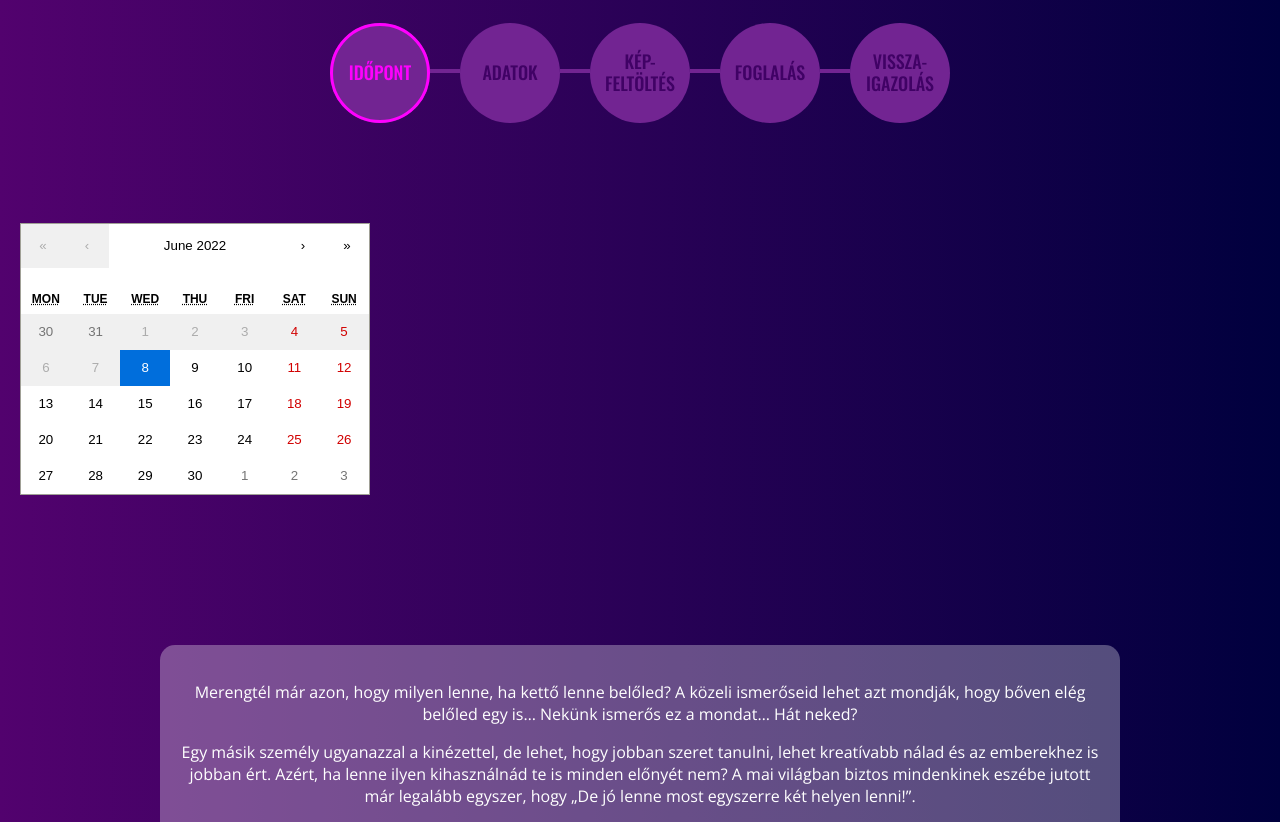
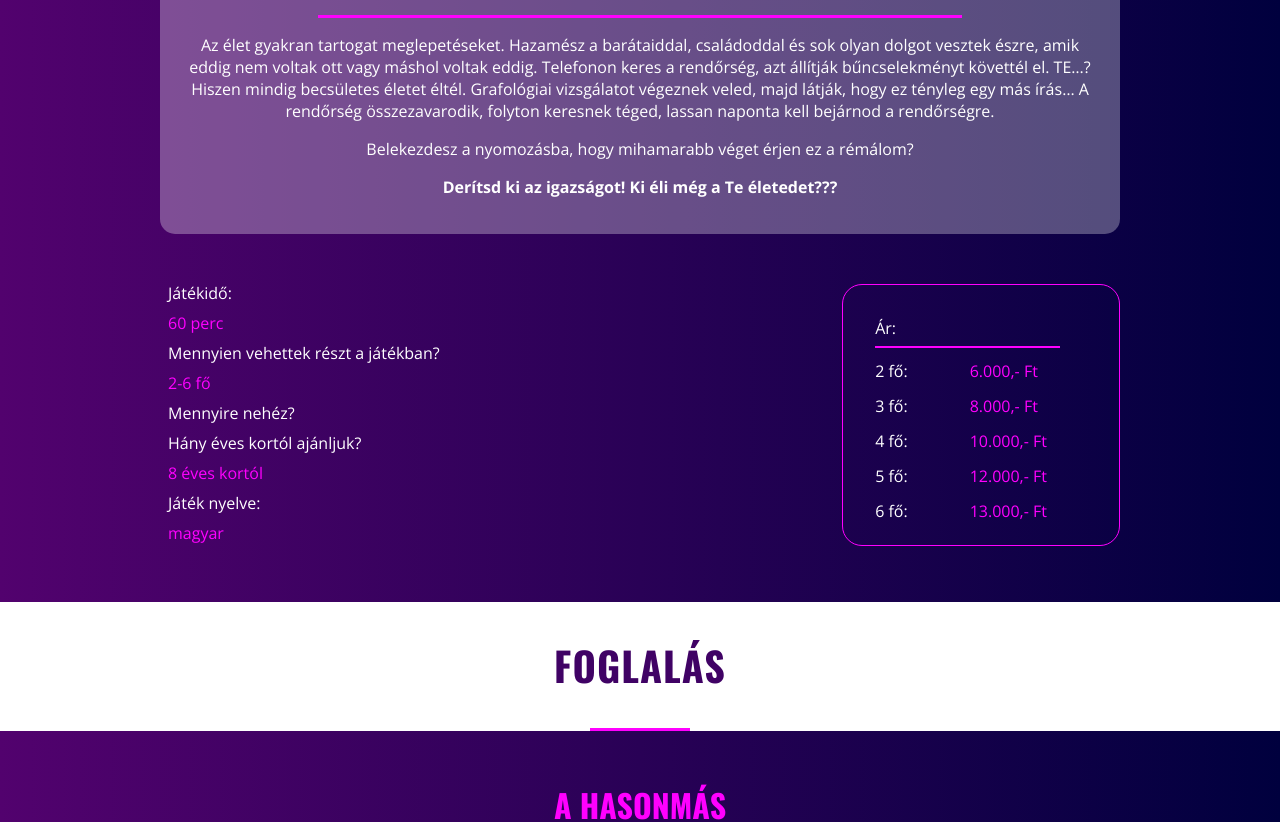
Before and after one commit to GyebnarPeter/next-level, a React (Create React App) app in the folder client/: page /hasonmas in a window 1280 px wide. Shown: the part 1420-2242 px from the top of the page. Built offline with nearby package versions, Linux system fonts and the light colour scheme; the HTML template or start-up script is replaced by a standard one.

Commit message:
import react some component

```diff
--- a/client/src/components/gameInfo/GameInfo.jsx
+++ b/client/src/components/gameInfo/GameInfo.jsx
@@ -1,7 +1,9 @@
+import React from "react";
 import "./gameInfo.css";
 import GameInfoText from "../../components/gameInfo/GameInfoText";
 import GameInfoDetails from "../../components/gameInfo/GameInfoDetails";
 import GameInfoPrice from "../../components/gameInfo/GameInfoPrice";
+
 export default function GameInfo() {
     return(
         <>
--- a/client/src/components/gameInfo/GameInfoDetails.jsx
+++ b/client/src/components/gameInfo/GameInfoDetails.jsx
@@ -1,3 +1,4 @@
+import React from "react";
 import "./gameInfoDetails.css";
 
 export default function gameInfoDetails() {
--- a/client/src/components/gameInfo/GameInfoPrice.jsx
+++ b/client/src/components/gameInfo/GameInfoPrice.jsx
@@ -1,3 +1,4 @@
+import React from "react";
 import "./gameInfoPrice.css";
 
 export default function gameInfoPrice() {
--- a/client/src/components/gameInfo/GameInfoText.jsx
+++ b/client/src/components/gameInfo/GameInfoText.jsx
@@ -1,3 +1,4 @@
+import React from "react";
 import "./gameInfoText.css";
 
 export default function GameInfoText() {
--- a/client/src/pages/counterpart/Counterpart.jsx
+++ b/client/src/pages/counterpart/Counterpart.jsx
@@ -14,8 +14,8 @@ export default function Counterpart() {
         <>
             <GameIntro src={ counterpart } href="/" background={ background } />
             <CounterpartDescription />
+            <GameInfo/>
             <Booking name="A hasonmás" />
-            <GameInfo/>
             <Rules />
         </>
     );
```
